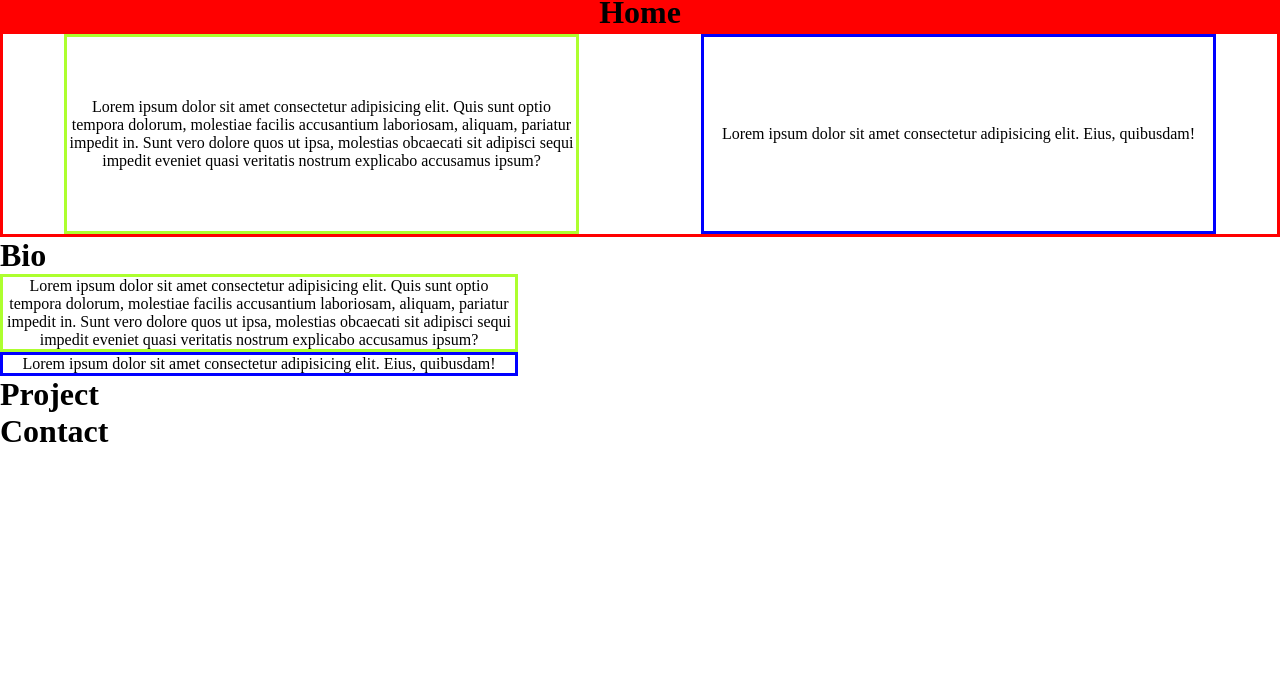
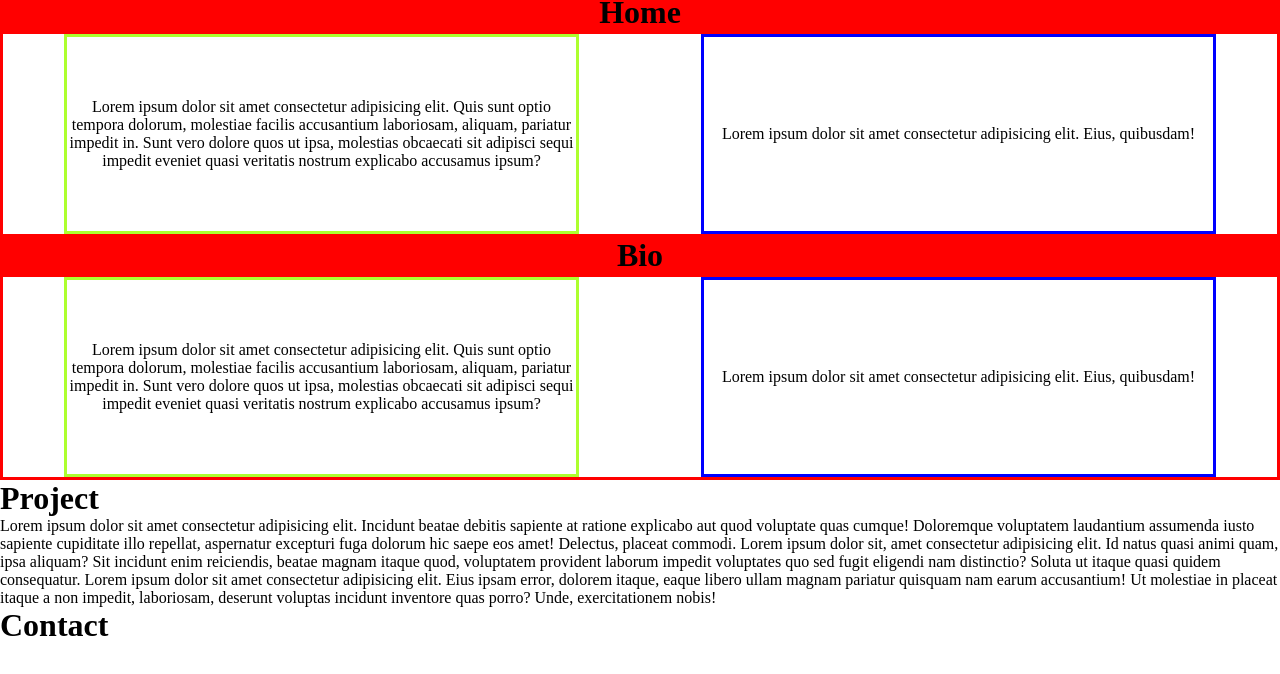
Before and after one commit to Raiydden0/CV, a plain HTML site: page index.html in a window 1280 px wide. Shown: the part 94-768 px from the top of the page. Drawn offline with Linux system fonts and the light colour scheme.

```diff
--- a/index.html
+++ b/index.html
@@ -32,12 +32,15 @@
 
       <div class="main-bio" id="Bio">
         <h1>Bio</h1>
-        <p class="b1">Lorem ipsum dolor sit amet consectetur adipisicing elit. Quis sunt optio tempora dolorum, molestiae facilis accusantium laboriosam, aliquam, pariatur impedit in. Sunt vero dolore quos ut ipsa, molestias obcaecati sit adipisci sequi impedit eveniet quasi veritatis nostrum explicabo accusamus ipsum?</p>
-        <p class="b2">Lorem ipsum dolor sit amet consectetur adipisicing elit. Eius, quibusdam!</p>
+        <div class="container">
+          <p class="b1">Lorem ipsum dolor sit amet consectetur adipisicing elit. Quis sunt optio tempora dolorum, molestiae facilis accusantium laboriosam, aliquam, pariatur impedit in. Sunt vero dolore quos ut ipsa, molestias obcaecati sit adipisci sequi impedit eveniet quasi veritatis nostrum explicabo accusamus ipsum?</p>
+          <p class="b2">Lorem ipsum dolor sit amet consectetur adipisicing elit. Eius, quibusdam!</p>
+        </div>
       </div>
 
       <div class="main-project" id="Project">
         <h1>Project</h1>
+        <p>Lorem ipsum dolor sit amet consectetur adipisicing elit. Incidunt beatae debitis sapiente at ratione explicabo aut quod voluptate quas cumque! Doloremque voluptatem laudantium assumenda iusto sapiente cupiditate illo repellat, aspernatur excepturi fuga dolorum hic saepe eos amet! Delectus, placeat commodi. Lorem ipsum dolor sit, amet consectetur adipisicing elit. Id natus quasi animi quam, ipsa aliquam? Sit incidunt enim reiciendis, beatae magnam itaque quod, voluptatem provident laborum impedit voluptates quo sed fugit eligendi nam distinctio? Soluta ut itaque quasi quidem consequatur. Lorem ipsum dolor sit amet consectetur adipisicing elit. Eius ipsam error, dolorem itaque, eaque libero ullam magnam pariatur quisquam nam earum accusantium! Ut molestiae in placeat itaque a non impedit, laboriosam, deserunt voluptas incidunt inventore quas porro? Unde, exercitationem nobis!</p>
       </div>
 
       <div class="main-contact" id="Contact">
--- a/style.css
+++ b/style.css
@@ -39,7 +39,7 @@ a.nav-item:not(hover){
 transition-duration: 250ms;
 }
 
-/* Bio */
+/* home */
 
 .main-home{
   display: flex ;
@@ -79,3 +79,44 @@ p.b2{
   justify-content: center;
   align-items: center;
 }
+
+/* Bio */
+
+.main-bio{
+  display: flex ;
+  flex-wrap: wrap;
+  justify-content: center;
+  width: 100%;
+}
+
+main .main-bio h1{
+  background: red;
+  justify-content: center;
+  text-align: center;
+  width: 100%;
+}
+
+main .container{
+  width: 100%;
+  display: flex;
+  justify-content: space-around;
+  border: solid red;
+  height: 200px;
+}
+
+p.b1{
+  width: 40%;
+  text-align: center;
+  border: solid greenyellow;
+  display: flex;
+  justify-content: center;
+  align-items: center;
+}
+p.b2{
+  width: 40%;
+  text-align: center;
+  border: solid blue;
+  display: flex;
+  justify-content: center;
+  align-items: center;
+}
```
